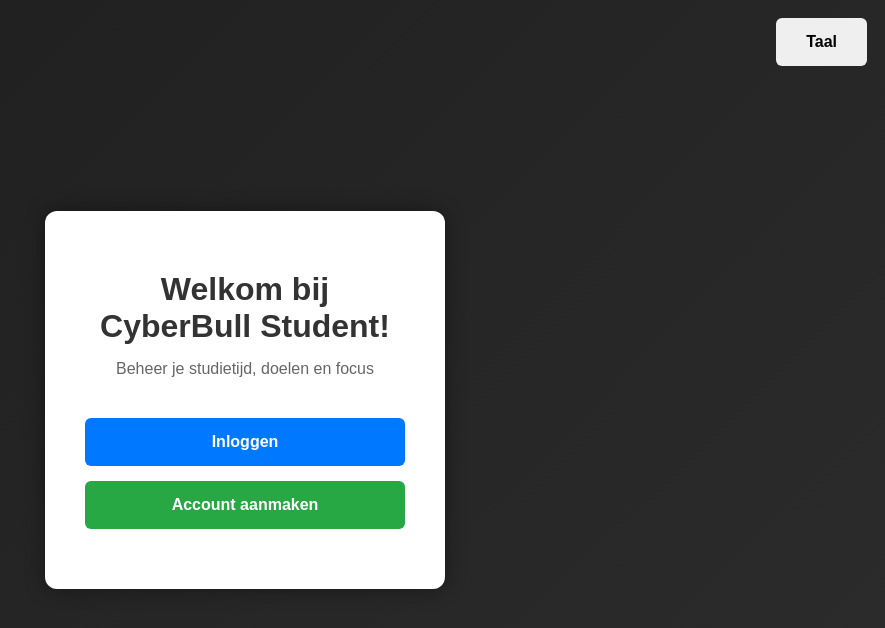
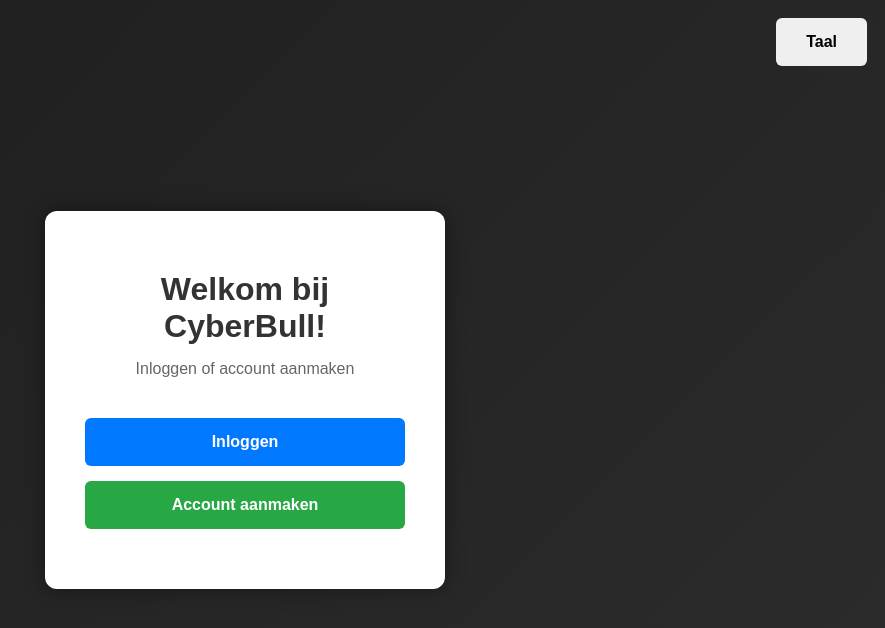
Before and after one commit to cyberbullinfo-ai/main-website, a website: page cyberbull-landing.html in a window 1280 px wide. Shown: the whole page, without its empty margins (395-1280 px from the left). Drawn offline with Linux system fonts and the light colour scheme.

Commit message:
Update landing copy: welcome and call-to-action text

```diff
--- a/cyberbull-landing.html
+++ b/cyberbull-landing.html
@@ -125,8 +125,8 @@
     </div>
   </div>
 
-  <h1 id="welcomeTitle">Welkom bij CyberBull Student!</h1>
-  <p id="welcomeText">Beheer je studietijd, doelen en focus</p>
+  <h1 id="welcomeTitle">Welkom bij CyberBull!</h1>
+  <p id="welcomeText">Inloggen of account aanmaken</p>
 
   <div class="button-container">
     <button class="login-btn" id="loginButton">Inloggen</button>
@@ -139,18 +139,18 @@
   const translations = {
     landing: {
       welcomeTitle: {
-        nl: 'Welkom bij CyberBull Student!',
-        en: 'Welcome to CyberBull Student!',
-        es: '¡Bienvenido a CyberBull Student!',
-        fr: 'Bienvenue sur CyberBull Student !',
-        de: 'Willkommen bei CyberBull Student!'
+        nl: 'Welkom bij CyberBull!',
+        en: 'Welcome to CyberBull!',
+        es: '¡Bienvenido a CyberBull!',
+        fr: 'Bienvenue sur CyberBull !',
+        de: 'Willkommen bei CyberBull!'
       },
       welcomeText: {
-        nl: 'Beheer je studietijd, doelen en focus',
-        en: 'Manage your study time, goals, and focus',
-        es: 'Gestiona tu tiempo de estudio, objetivos y concentracion',
-        fr: 'Gerez votre temps d\'etude, vos objectifs et votre concentration',
-        de: 'Verwalte deine Lernzeit, Ziele und Konzentration'
+        nl: 'Inloggen of account aanmaken',
+        en: 'Login or create account',
+        es: 'Inicia sesión o crea una cuenta',
+        fr: 'Connexion ou création de compte',
+        de: 'Anmelden oder Konto erstellen'
       },
       loginButton: {
         nl: 'Inloggen',
```
Also changed, not shown: index.html (+12 -12 lines).
